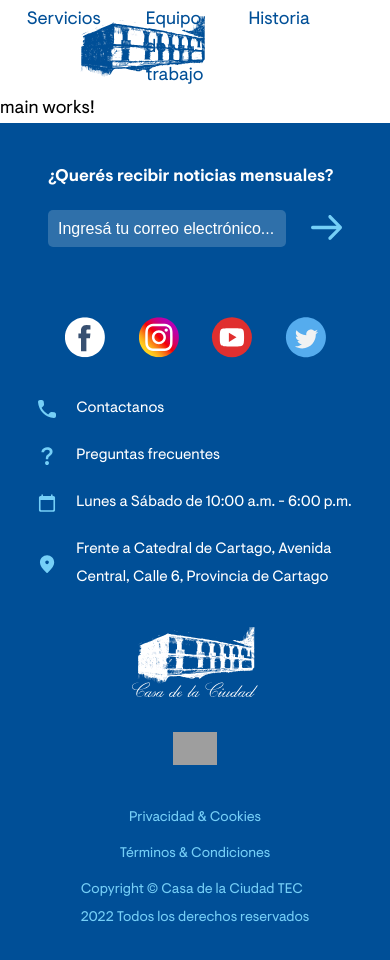
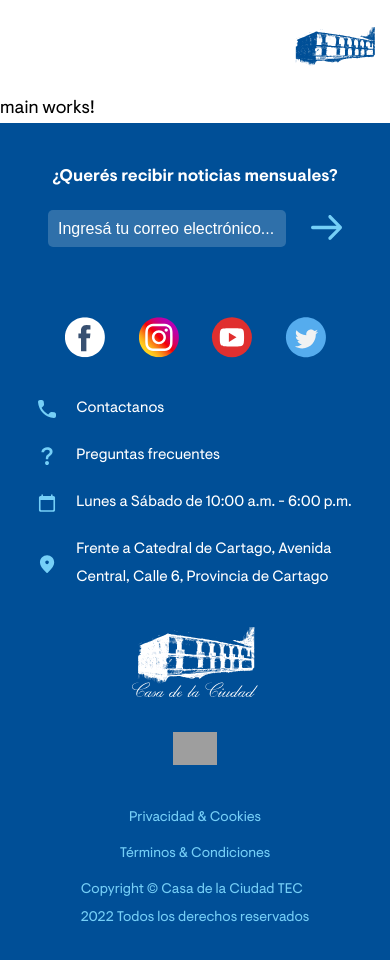
Before and after one commit to cdciudad/cdciudad-web, an Angular app in the folder cdciudad-web/: page / in a window 390 px wide. Shown: the top 960 px of the page. Built offline with nearby package versions, Linux system fonts and the light colour scheme; grey boxes are pictures that could not be loaded.

Commit message:
[add] Main-header distribution

```diff
--- a/cdciudad-web/src/app/shared/components/main-footer/main-footer.component.scss
+++ b/cdciudad-web/src/app/shared/components/main-footer/main-footer.component.scss
@@ -175,6 +175,8 @@
   }
   .social-contacts__container {
     h5 {
+      display: flex;
+      justify-content: center;
       font-size: 1.7rem;
     }
     .social-network{
--- a/cdciudad-web/src/app/shared/components/main-header/main-header.component.scss
+++ b/cdciudad-web/src/app/shared/components/main-header/main-header.component.scss
@@ -7,7 +7,7 @@
 }
 
 .logo-container {
-  width: 20%;
+  width: auto;
   img {
     width: 125px;
     height: 81px;
@@ -31,3 +31,30 @@
     color: var(--azul-oscuro);
   }
 }
+
+@media screen and (max-width: 1275px){
+  .header-main {
+    padding: 40px 30px;
+  }
+}
+
+@media screen and (max-width: 950px){
+  .header-main {
+    justify-content: flex-end;
+    img {
+      width: 90px;
+    }
+  }
+  .nav-container {
+    display: none;
+  }
+}
+
+@media screen and (max-width: 450px){
+  .header-main {
+    padding: 10px 15px;
+    img {
+      width: 80px;
+    }
+  }
+}
```
